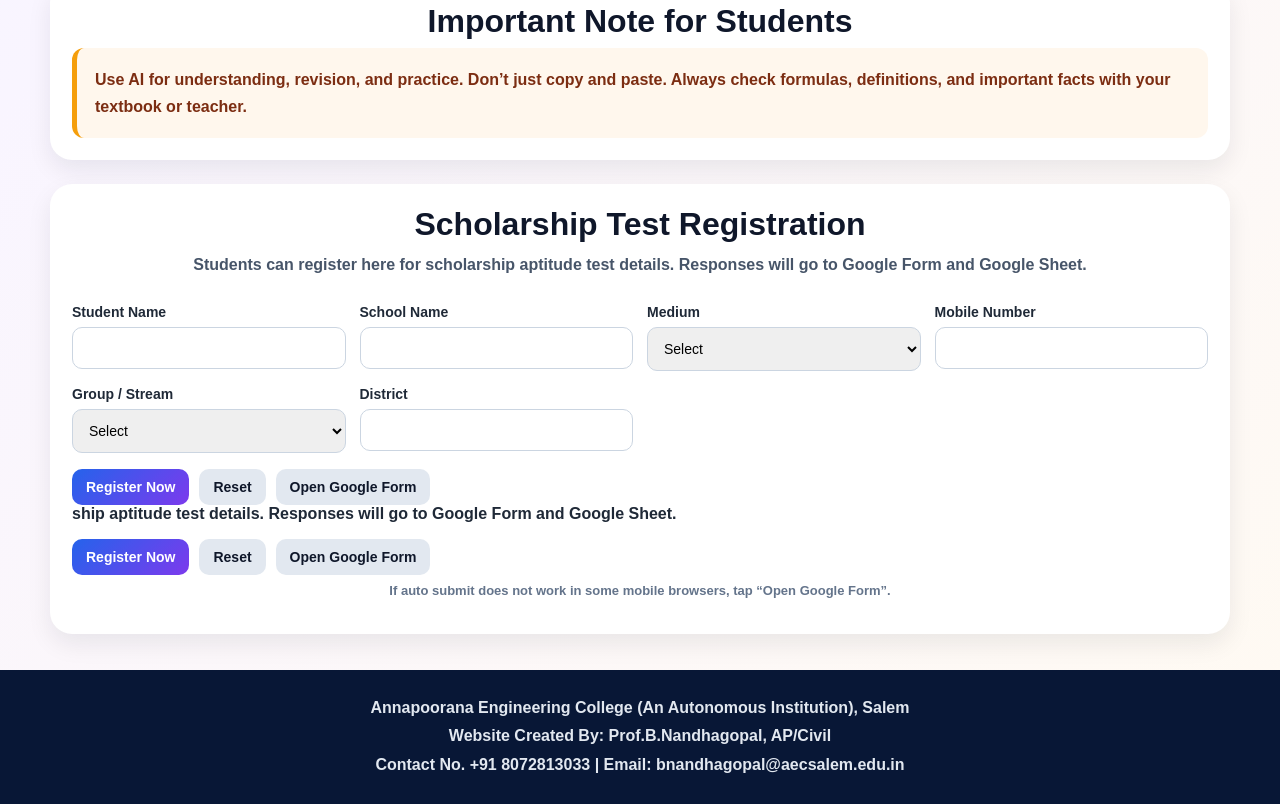
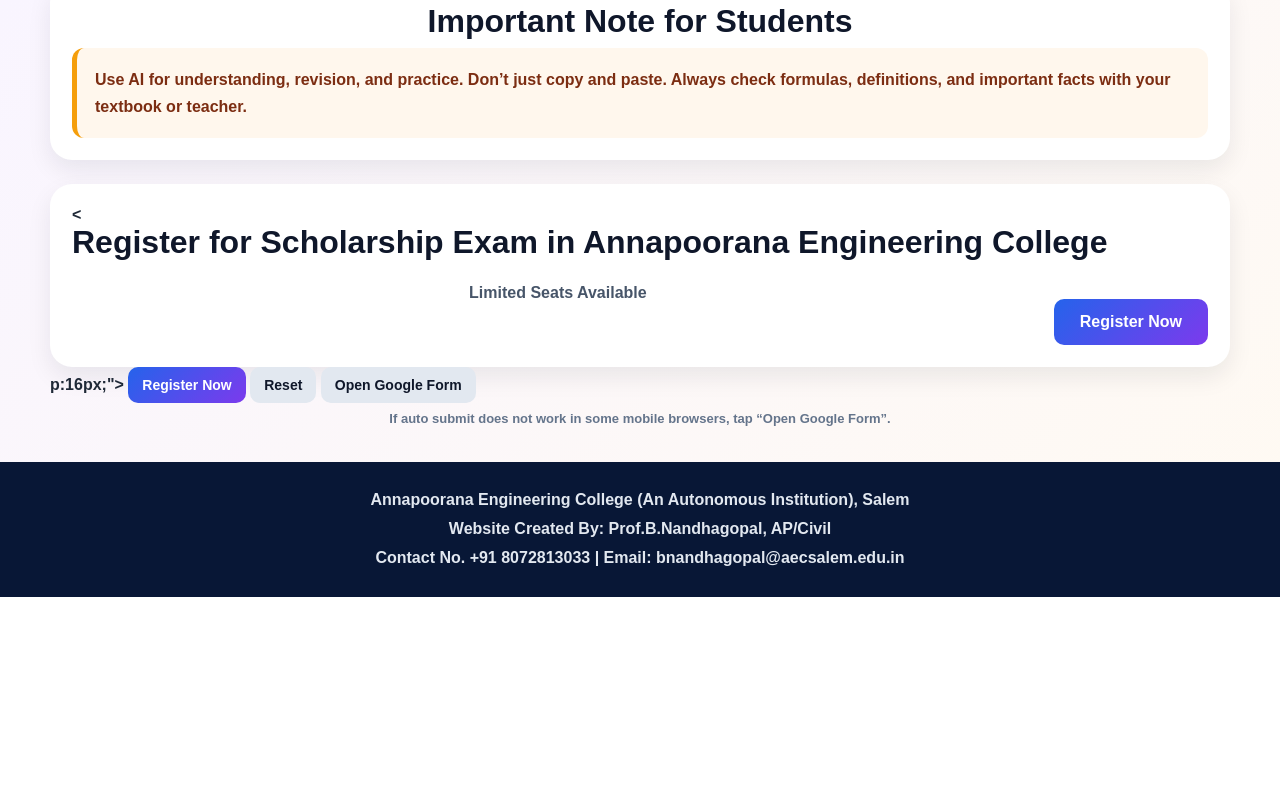
Before and after one commit to boopathinandhu/Ai-tool-for-2-students-, a plain HTML site: page index.html in a window 1280 px wide. Shown: the part 1875-2679 px from the top of the page. After the commit the page ends 2472 px from the top, so only its background shows below. Drawn offline with Linux system fonts and the light colour scheme.

Commit message:
Update scholarship registration section in index.html

```diff
--- a/index.html
+++ b/index.html
@@ -479,62 +479,27 @@
     </section>
 
    <section class="panel">
-  <h2 id="formTitle" class="section-title">Scholarship Test Registration</h2>
-  <p id="formSubtitle" class="section-subtitle">
-    Students can register here for scholar<form id="registrationForm" action="https://docs.google.com/forms/d/e/1FAIpQLSdZyusli8aoJXrvs64VFisowlYFrrsvl9Q1BI1mOsGtiQfOnQ/formResponse" method="POST" target="_blank">
-  <div class="grid">
+  <
 
-    <div>
-      <label id="labelName">Student Name</label>
-      <input id="name" type="text" name="entry.983033617" required>
-    </div>
-
-    <div>
-      <label id="labelSchool">School Name</label>
-      <input id="school" type="text" name="entry.801039746" required>
-    </div>
-
-    <div>
-      <label id="labelMedium">Medium</label>
-      <select id="medium" name="entry.1294393761" required>
-        <option value="">Select</option>
-        <option value="English">English</option>
-        <option value="Tamil">Tamil</option>
-      </select>
-    </div>
-
-    <div>
-      <label id="labelPhone">Mobile Number</label>
-      <input id="phone" type="tel" name="entry.682366574" required>
-    </div>
-
-    <div>
-      <label id="labelGroup">Group / Stream</label>
-      <select id="group" name="entry.2031149044">
-        <option value="">Select</option>
-        <option value="Maths Biology">Maths Biology</option>
-        <option value="Maths Computer Science">Maths Computer Science</option>
-        <option value="Vocational">Vocational</option>
-        <option value="Arts">Arts</option>
-      </select>
-    </div>
-
-    <div>
-      <label id="labelDistrict">District</label>
-      <input id="district" type="text" name="entry.2144771428">
-    </div>
-
-  </div>
-
-  <div class="btn-row" style="margin-top:16px;">
-    <button class="btn btn-primary" type="submit">Register Now</button>
-    <button class="btn btn-secondary" type="reset">Reset</button>
-    <a class="btn btn-secondary" href="https://docs.google.com/forms/d/e/1FAIpQLSdZyusli8aoJXrvs64VFisowlYFrrsvl9Q1BI1mOsGtiQfOnQ/viewform" target="_blank">Open Google Form</a>
-  </div>
-    </form>ship aptitude test details. Responses will go to Google Form and Google Sheet.
+    <div class="btn-row" style="margin-to<section class="panel">
+  <h2 id="registerTitle" class="section-title">Register for Scholarship Exam in Annapoorana Engineering College</h2>
+  <p id="registerSubtitle" class="section-subtitle">
+    Limited Seats Available
   </p>
 
-    <div class="btn-row" style="margin-top:16px;">
+  <div style="text-align:center; margin-top:20px;">
+    <a
+      id="registerBtn"
+      class="btn btn-primary"
+      href="https://docs.google.com/forms/d/e/1FAIpQLSdZyusli8aoJXrvs64VFisowlYFrrsvl9Q1BI1mOsGtiQfOnQ/viewform"
+      target="_blank"
+      rel="noopener noreferrer"
+      style="padding:14px 26px; font-size:16px;"
+    >
+      Register Now
+    </a>
+  </div>
+</section>p:16px;">
       <button id="submitBtn" class="btn btn-primary" type="submit">Register Now</button>
       <button id="resetBtn" class="btn btn-secondary" type="reset">Reset</button>
       <a id="openGoogleFormBtn" class="btn btn-secondary" href="https://docs.google.com/forms/d/e/1FAIpQLSdZyusli8aoJXrvs64VFisowlYFrrsvl9Q1BI1mOsGtiQfOnQ/viewform" target="_blank">Open Google Form</a>
```
